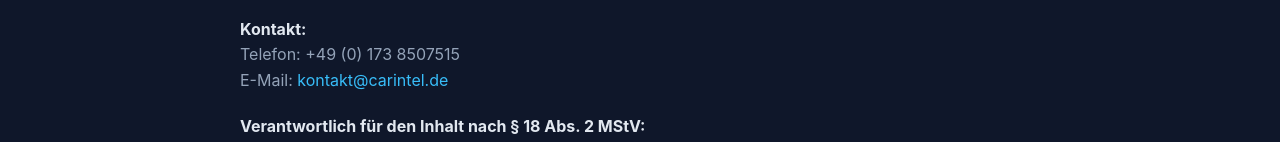
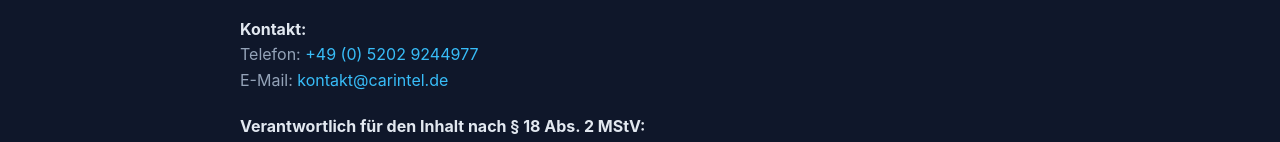
Before and after one commit to ProtonCode99/carintel, a browser extension: page impressum.html in a window 1280 px wide. Shown: the part 421-563 px from the top of the page. Drawn offline with Linux system fonts and the light colour scheme.

Commit message:
chore: update impressum contact info with landline

```diff
--- a/impressum.html
+++ b/impressum.html
@@ -445,7 +445,7 @@
       </p>
       <p>
         <strong>Kontakt:</strong><br>
-        Telefon: +49 (0) 173 8507515<br>
+        Telefon: <a href="tel:+4952029244977">+49 (0) 5202 9244977</a><br>
         E-Mail: <a href="mailto:kontakt@carintel.de">kontakt@carintel.de</a>
       </p>
       <p>
```
Also changed, not shown: landingpage/impressum.html (+1 -1 lines).
